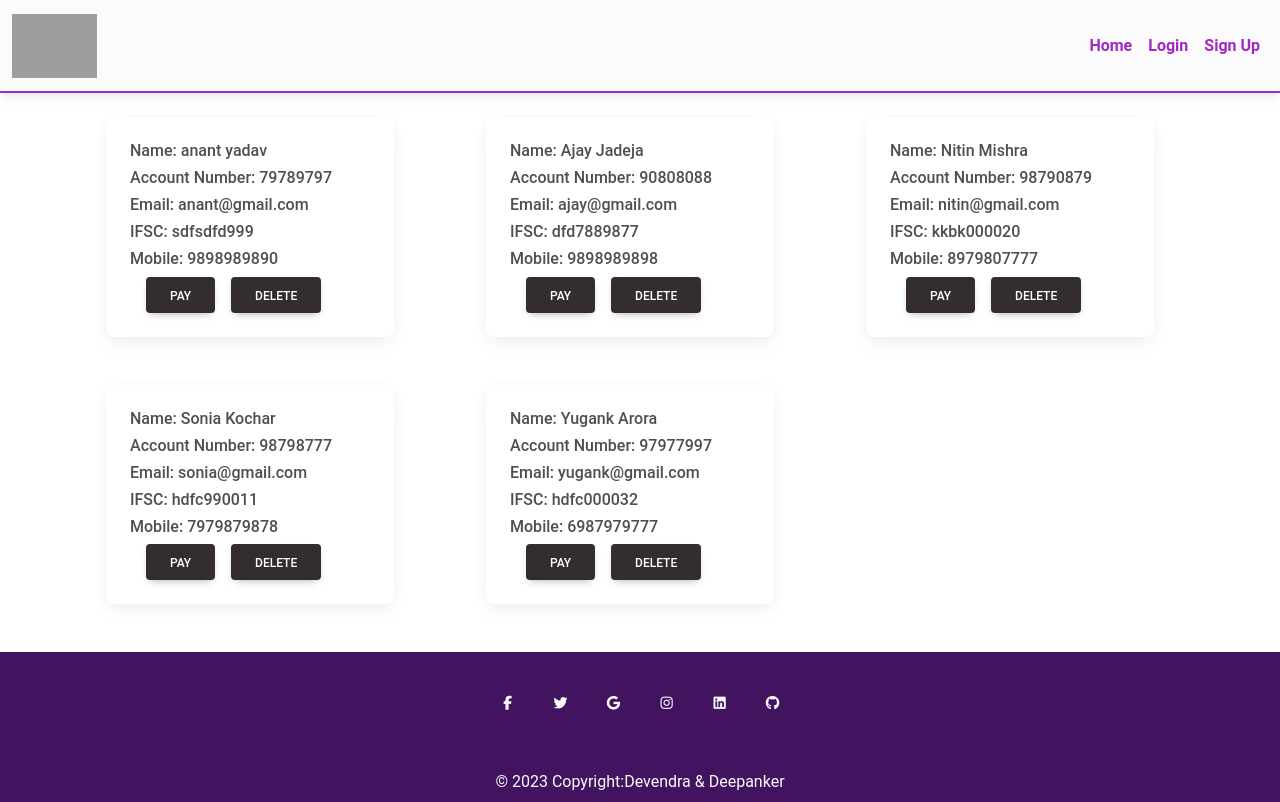
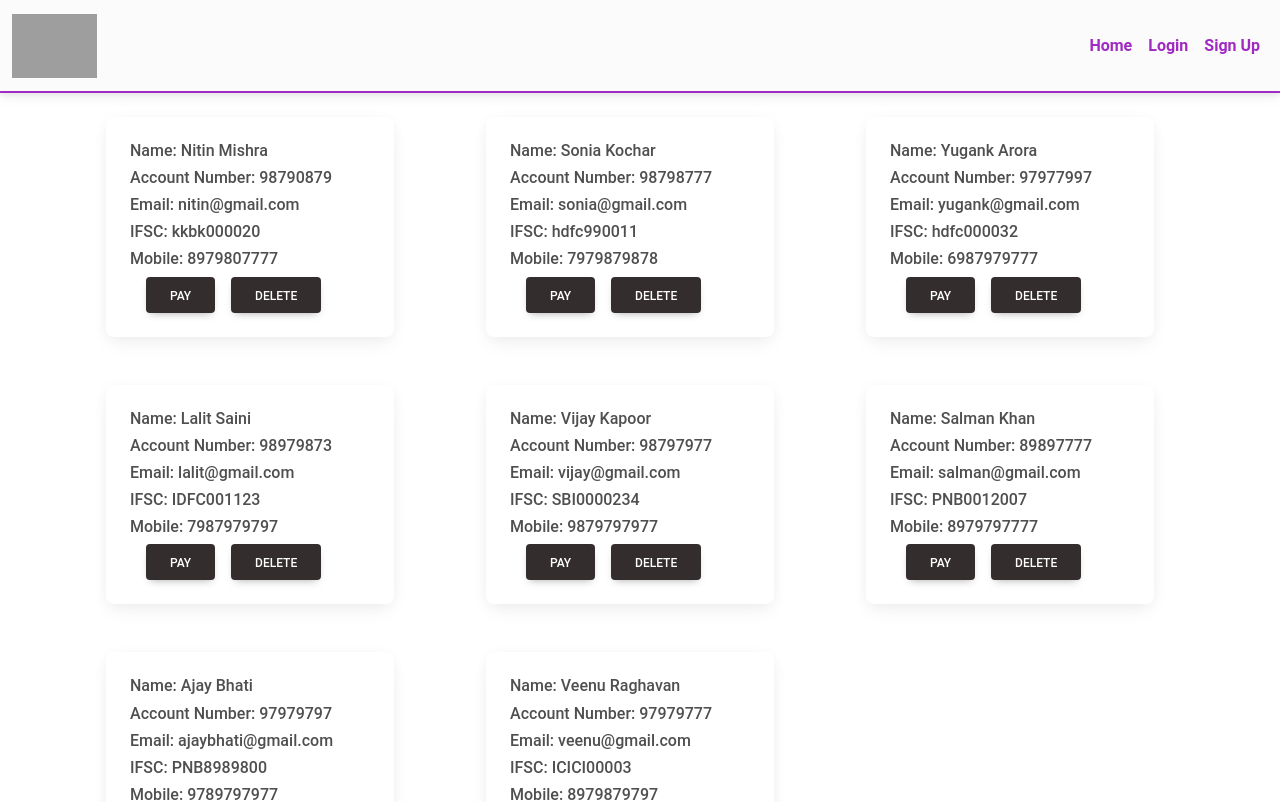
Before and after one commit to devendrasrivastava/capstone-frontend-onplatform, a React (Create React App) app: page /contactlist in a window 1280 px wide. Shown: the top 802 px of the page. Built offline with nearby package versions, Linux system fonts and the light colour scheme; data requests are answered from the project's data file; grey boxes are pictures that could not be loaded.

Commit message:
news and contacts added

```diff
--- a/db.json
+++ b/db.json
@@ -1,25 +1,5 @@
 {
   "contacts": [
-    {
-      "firstname": "anant yadav",
-      "lastname": "",
-      "email": "anant@gmail.com",
-      "city": "",
-      "phone": "9898989890",
-      "accountnumber": "79789797",
-      "ifsc": "sdfsdfd999",
-      "id": 7
-    },
-    {
-      "firstname": "Ajay Jadeja",
-      "lastname": "",
-      "email": "ajay@gmail.com",
-      "city": "",
-      "phone": "9898989898",
-      "accountnumber": "90808088",
-      "ifsc": "dfd7889877",
-      "id": 8
-    },
     {
       "firstname": "Nitin Mishra",
       "lastname": "",
@@ -49,6 +29,56 @@
       "accountnumber": "97977997",
       "ifsc": "hdfc000032",
       "id": 11
+    },
+    {
+      "firstname": "Lalit Saini",
+      "lastname": "",
+      "email": "lalit@gmail.com",
+      "city": "",
+      "phone": "7987979797",
+      "accountnumber": "98979873",
+      "ifsc": "IDFC001123",
+      "id": 12
+    },
+    {
+      "firstname": "Vijay Kapoor",
+      "lastname": "",
+      "email": "vijay@gmail.com",
+      "city": "",
+      "phone": "9879797977",
+      "accountnumber": "98797977",
+      "ifsc": "SBI0000234",
+      "id": 13
+    },
+    {
+      "firstname": "Salman Khan",
+      "lastname": "",
+      "email": "salman@gmail.com",
+      "city": "",
+      "phone": "8979797777",
+      "accountnumber": "89897777",
+      "ifsc": "PNB0012007",
+      "id": 14
+    },
+    {
+      "firstname": "Ajay Bhati",
+      "lastname": "",
+      "email": "ajaybhati@gmail.com",
+      "city": "",
+      "phone": "9789797977",
+      "accountnumber": "97979797",
+      "ifsc": "PNB8989800",
+      "id": 15
+    },
+    {
+      "firstname": "Veenu Raghavan",
+      "lastname": "",
+      "email": "veenu@gmail.com",
+      "city": "",
+      "phone": "8979879797",
+      "accountnumber": "97979777",
+      "ifsc": "ICICI00003",
+      "id": 16
     }
   ]
 }
--- a/src/Components/AddContact/AddContact.jsx
+++ b/src/Components/AddContact/AddContact.jsx
@@ -1,9 +1,10 @@
 import React, { useEffect } from 'react'
 import { useFormik } from 'formik'
 import * as yup from 'yup'
-import { useNavigate } from "react-router-dom";
+import { Link, useNavigate } from "react-router-dom";
 import Snackbar from '@mui/material/Snackbar';
 import MuiAlert from '@mui/material/Alert';
+import { Button } from '@mui/material';
 
 
 const Alert = React.forwardRef(function Alert(props, ref) {         //added for snackbar
@@ -47,13 +48,13 @@ export default function AddContact() {
                 .then(res => res.json())
                 .then(data => {
                     console.log(data)
-                    setOpen(true);
-                    // navigate("/contactlist")
+                    // setOpen(true);
+                    navigate("/contactlist")
 
                 })
                 .catch((e) => {
                     console.log("Catch block executed")
-                    .finally(console.log("Finally executed"))
+                        .finally(console.log("Finally executed"))
 
                 });
         },
@@ -133,12 +134,15 @@ export default function AddContact() {
                                 {formik.errors.phone && formik.touched.phone ? <span className='text-danger'>{formik.errors.phone}</span> : null}
                             </div>
                             <div className="mt-2 my-4">
-                                <button type="submit" className='btn user-button'> Add Customer</button>
+                                <Button type="submit" className='btn user-button'> Add Customer</Button>
                                 <Snackbar anchorOrigin={{ vertical: 'top', horizontal: 'center' }} open={open} autoHideDuration={3000} onClose={handleClose}>
                                     <Alert onClose={handleClose} severity="success" sx={{ width: '100%' }}>
                                         Record Added Successfully
                                     </Alert>
                                 </Snackbar>
+                                <Button variant="contained" href="/contactlist" className='mx-4 user-button'>
+                                    My Contacts
+                                </Button>
 
                             </div>
 
--- a/src/Components/ContactList/ContactList.jsx
+++ b/src/Components/ContactList/ContactList.jsx
@@ -39,7 +39,7 @@ export default function ContactList() {
     <div className="row">
 
         {
-            contacts.map(item=><Contacts key={item.id} DeleteHandeller={DeleteContact} id={item.id} fname={item.firstname} accountnumber={item.accountnumber} email={item.email} ifsc={item.ifsc} mobile={item.phone}/>)
+            contacts.map(item=><Contacts key={item.id} DeleteHandeller={DeleteContact} id={item.id} fname={item.firstname} accountnumber={item.accountnumber} email={item.email} ifsc={item.ifsc} mobile={item.phone}/> )
         }
 
     </div>
--- a/src/Components/Contacts/Contacts.jsx
+++ b/src/Components/Contacts/Contacts.jsx
@@ -7,7 +7,7 @@ export default function Contacts(props) {
     props.DeleteHandeller(id)
   }
   return (
-    <div className="col-md-4 ho">
+    <div className="col-12 col-md-6 col-lg-4 ho">
       <div className="card m-4" style={{ width: "18rem" }}>
         <div className="card-body">
           <h6 className="card-text">Name: {props.fname}</h6>
--- a/src/Components/Header/BSHeader.jsx
+++ b/src/Components/Header/BSHeader.jsx
@@ -65,9 +65,7 @@ export default function BSHeader() {
                     <li class="nav-item">
                       <Link class="nav-link active" to="/dashboard">Dashboard</Link>
                     </li>
-                    <li class="nav-item">
-                      <Link class="nav-link active" to="/contactlist">Contact List</Link>
-                    </li>
+
 
                     <li className="nav-item">
                       <Link className="nav-link active" to="/business" onClick={handleOpen}>business</Link><Backdrop
--- a/src/Components/Services/Services.css
+++ b/src/Components/Services/Services.css
@@ -1,6 +1,6 @@
-.user-aboutus{
+/* .user-aboutus{
     margin-top: 15vh;
-}
+} */
 
 .ho:hover{
 
```
